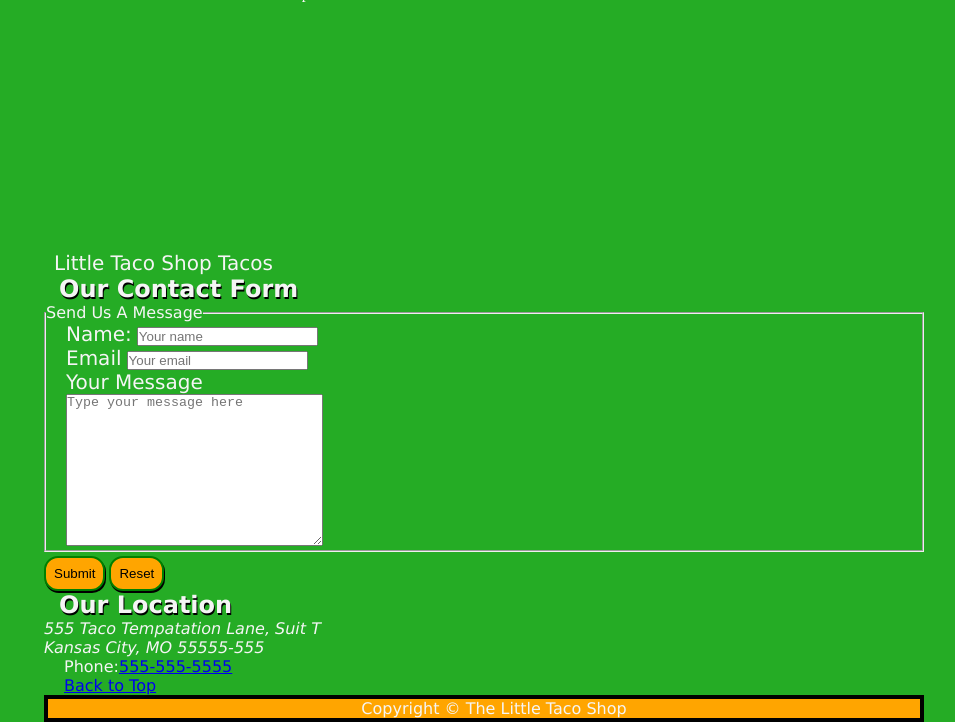
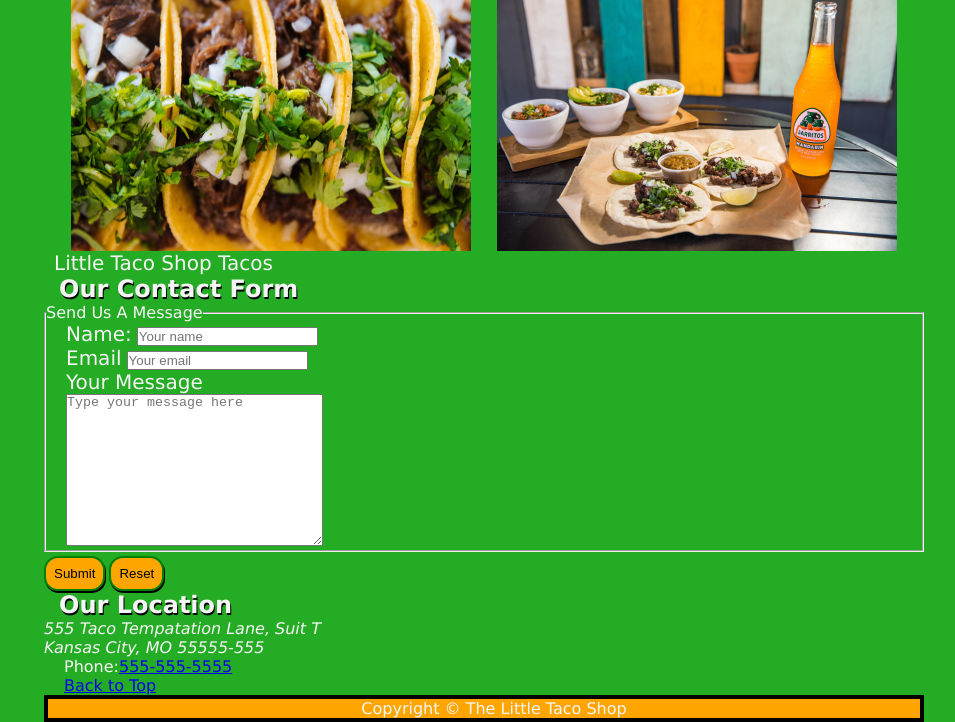
Before and after one commit to TKD5/littleTacoShop, a plain HTML site: page contact.html in a window 1280 px wide. Shown: the part 178-900 px from the top of the page, without its empty margins (156-1111 px from the left). Drawn offline with Linux system fonts and the light colour scheme; the site is published under a folder, as on GitHub Pages, so addresses that start at the root find nothing.

Commit message:
Update contact.html
Fixed the images problem

```diff
--- a/contact.html
+++ b/contact.html
@@ -27,8 +27,8 @@
         </nav>
 <figure>
     <div class="picture">
-        <img src="/img/tacos_close_up_400x260.png" alt="tacos close up" title="Tacos ready to eat!" width="400" height="267">
-        <img src="/img/tacos_and_drink_400x267.png" alt="">
+        <img src="img/tacos_close_up_400x260.png" alt="tacos close up" title="Tacos ready to eat!" width="400" height="267">
+        <img src="img/tacos_and_drink_400x267.png" alt="">
     </div>
     <figcaption>
         Little Taco Shop Tacos
```
